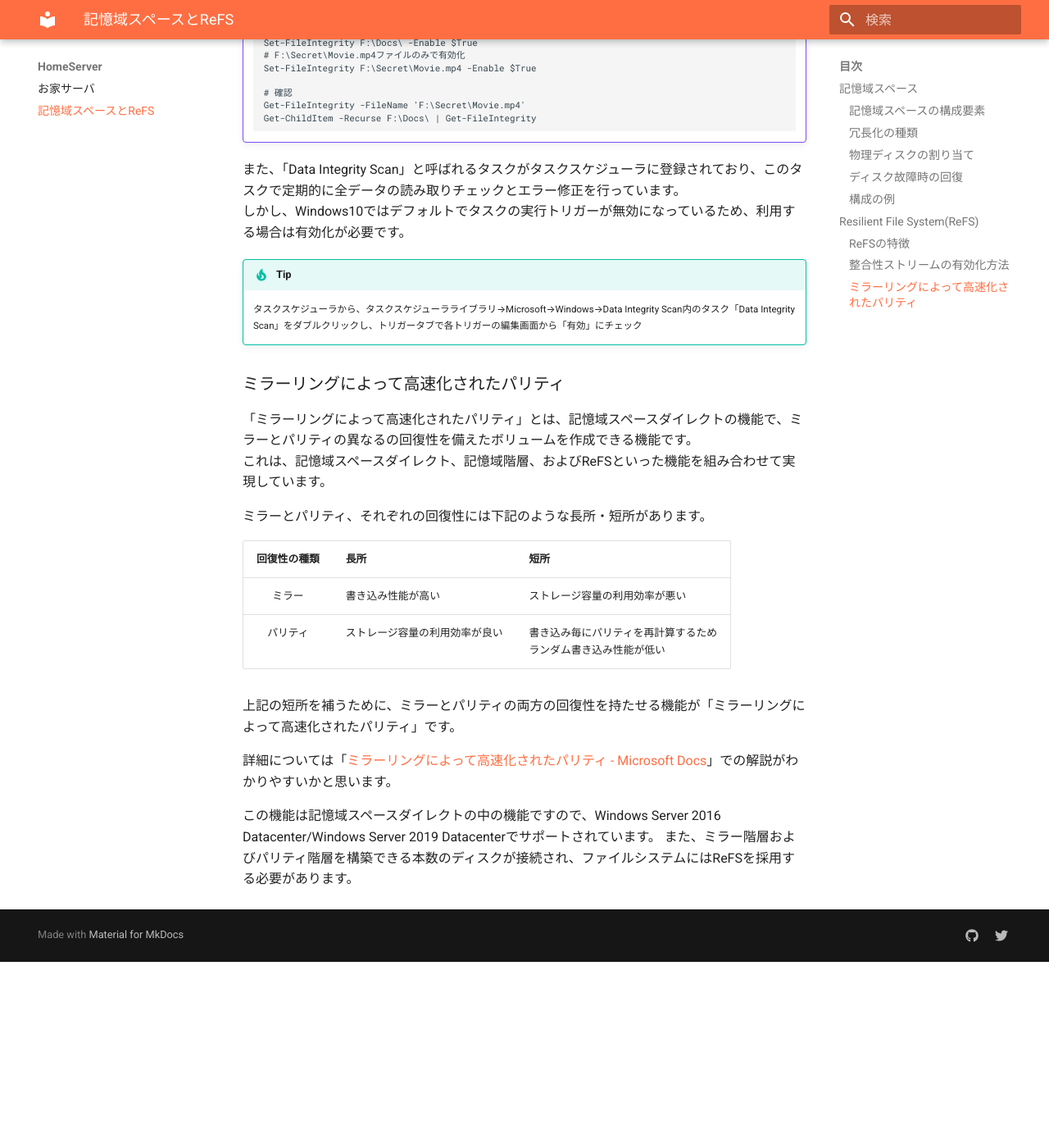
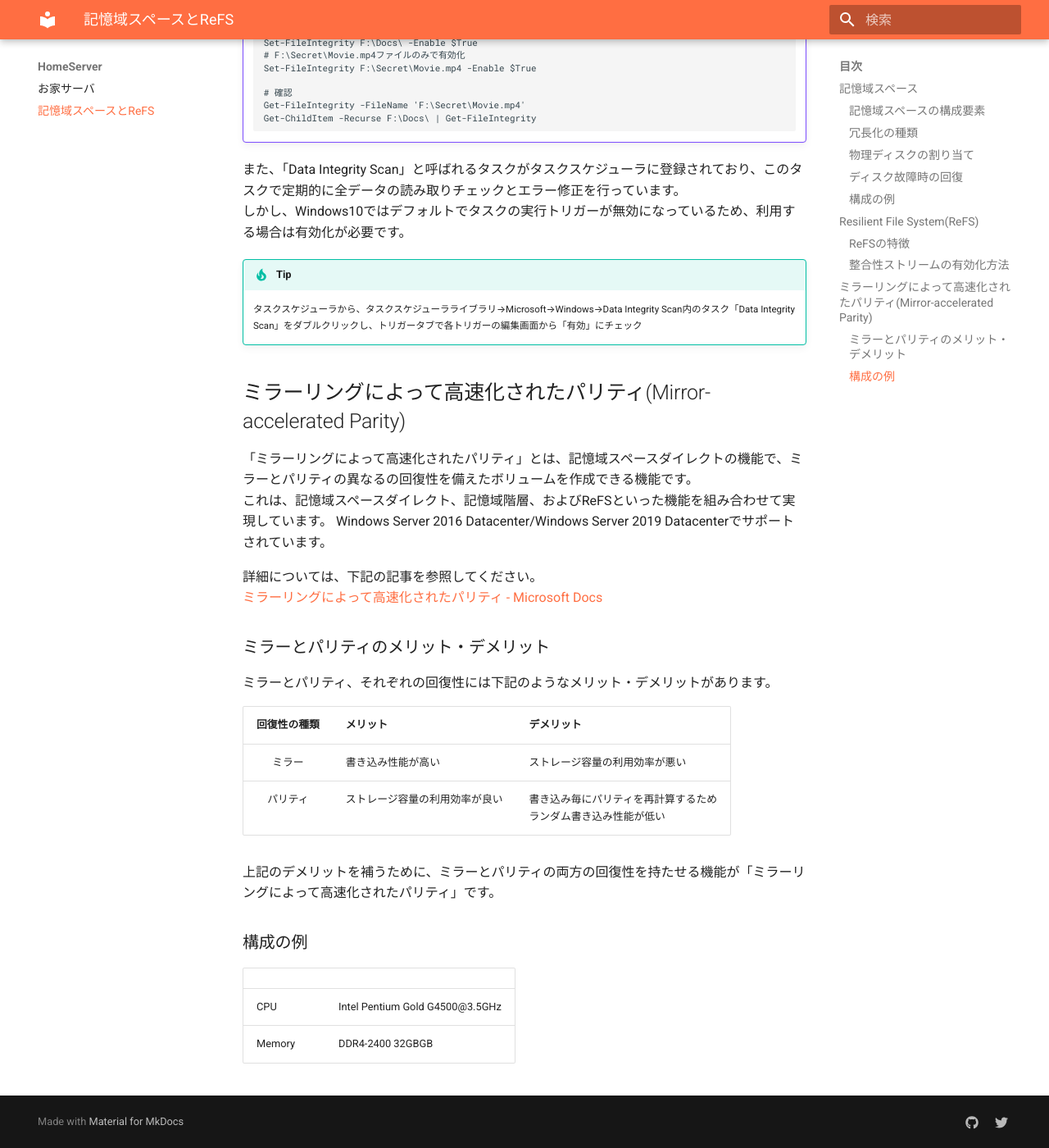
Before and after one commit to roy-n-roy/roy-n-roy.github.io, an MkDocs documentation site: the page built from docs/HomeServer/記憶域スペース.md, in a window 1280 px wide and 1400 px high, scrolled down 5021 px. Shown: the whole window at 82% size. Built offline with MkDocs 1.6.1 and Material for MkDocs 9.7.7, drawn with Linux system fonts in a browser that asks for light colours; before the commit the page ends 6194 px from its top, so only the background shows below that.

Commit message:
記憶域スペースについて更新.

```diff
--- a/docs/HomeServer/記憶域スペース.md
+++ b/docs/HomeServer/記憶域スペース.md
@@ -162,20 +162,29 @@ ReFSのボリューム作成した段階では整合性ストリームは無効
 !!! tip
 	<span style="font-size:90%;">タスクスケジューラから、タスクスケジューラライブラリ→Microsoft→Windows→Data Integrity Scan内のタスク「Data Integrity Scan」をダブルクリックし、トリガータブで各トリガーの編集画面から「有効」にチェック</span>
 
-### ミラーリングによって高速化されたパリティ
+## ミラーリングによって高速化されたパリティ(Mirror-accelerated Parity)
 「ミラーリングによって高速化されたパリティ」とは、記憶域スペースダイレクトの機能で、ミラーとパリティの異なるの回復性を備えたボリュームを作成できる機能です。
 これは、記憶域スペースダイレクト、記憶域階層、およびReFSといった機能を組み合わせて実現しています。
+Windows Server 2016 Datacenter/Windows Server 2019 Datacenterでサポートされています。
 
-ミラーとパリティ、それぞれの回復性には下記のような長所・短所があります。
+詳細については、下記の記事を参照してください。
+[ミラーリングによって高速化されたパリティ - Microsoft Docs](https://docs.microsoft.com/ja-jp/windows-server/storage/refs/mirror-accelerated-parity)
 
-| 回復性の種類 | 長所 | 短所 |
+### ミラーとパリティのメリット・デメリット
+ミラーとパリティ、それぞれの回復性には下記のようなメリット・デメリットがあります。
+
+| 回復性の種類 | メリット | デメリット |
 | :---------: | ---- | ---- |
 |    ミラー   | 書き込み性能が高い | ストレージ容量の利用効率が悪い  |
 |  パリティ   | ストレージ容量の利用効率が良い | 書き込み毎にパリティを再計算するため<br>ランダム書き込み性能が低い |
 
-上記の短所を補うために、ミラーとパリティの両方の回復性を持たせる機能が「ミラーリングによって高速化されたパリティ」です。
+上記のデメリットを補うために、ミラーとパリティの両方の回復性を持たせる機能が「ミラーリングによって高速化されたパリティ」です。
 
-詳細については「[ミラーリングによって高速化されたパリティ - Microsoft Docs](https://docs.microsoft.com/ja-jp/windows-server/storage/refs/mirror-accelerated-parity)」での解説がわかりやすいかと思います。
 
-この機能は記憶域スペースダイレクトの中の機能ですので、Windows Server 2016 Datacenter/Windows Server 2019 Datacenterでサポートされています。
-また、ミラー階層およびパリティ階層を構築できる本数のディスクが接続され、ファイルシステムにはReFSを採用する必要があります。
+### 構成の例
+
+
+|   |   |
+| - | - |
+| CPU | Intel Pentium Gold G4500@3.5GHz |
+| Memory | DDR4-2400 32GBGB |
```
